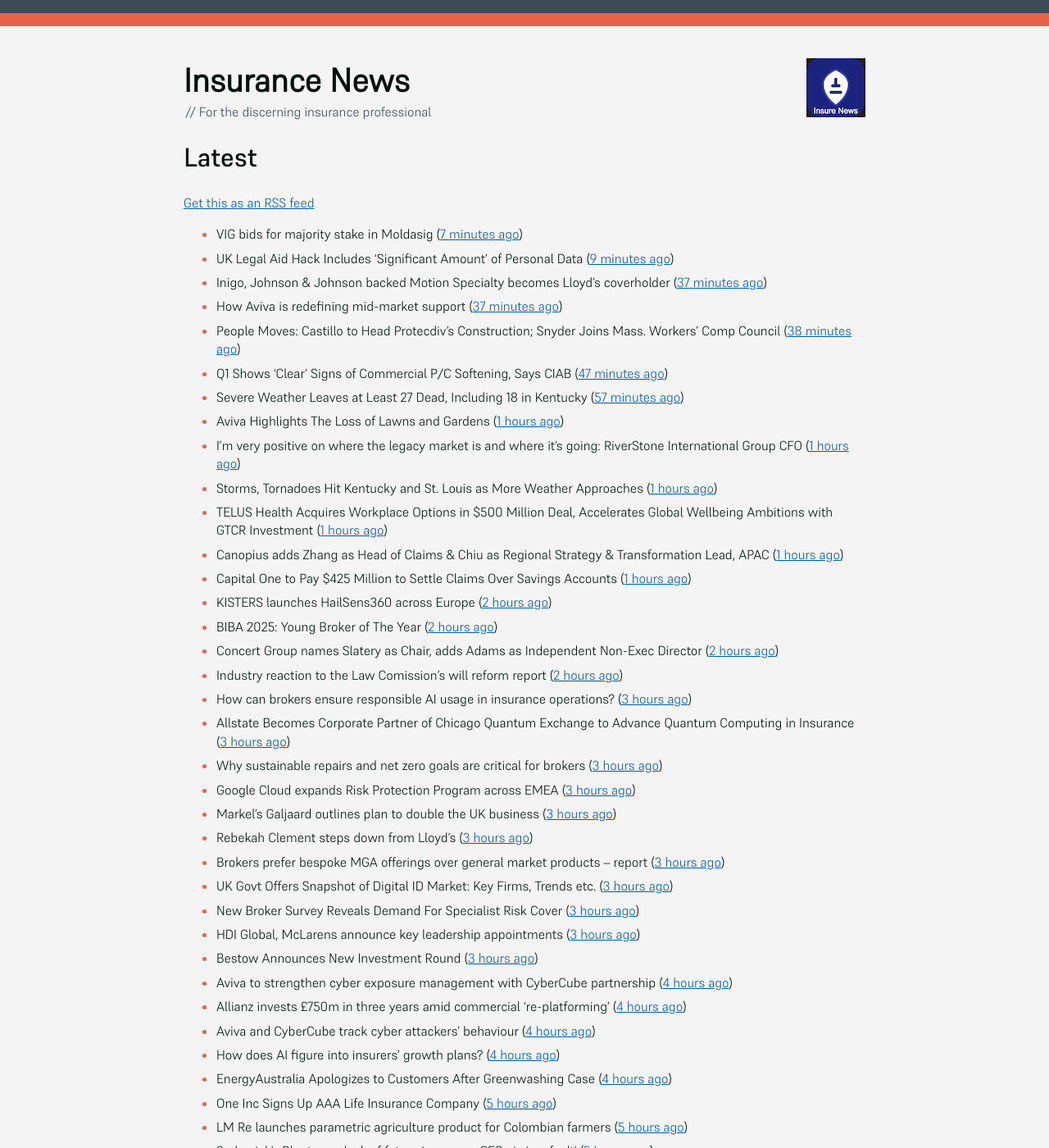
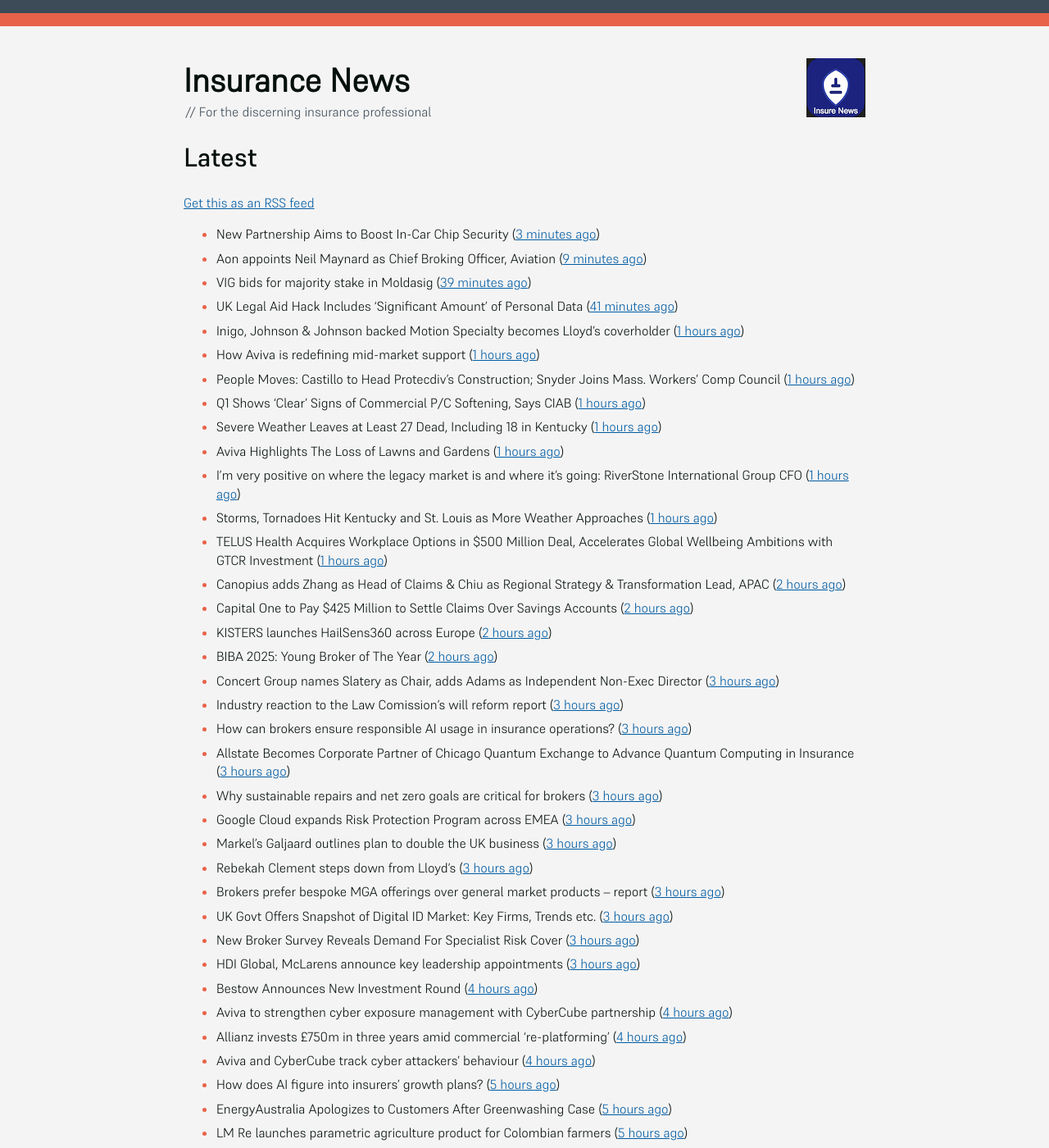
Before and after one commit to mat-0/feeds.thechels.uk, a Jekyll site: the page built from index.md, in a window 1280 px wide and 1400 px high. Shown: the whole window at 82% size. Built offline with Jekyll 4.4.1, drawn with Linux system fonts in a browser that asks for light colours; some of the changed text lies outside the part shown.

Commit message:
New Feed

```diff
--- a/index.md
+++ b/index.md
@@ -8,23 +8,25 @@ description: Latest Updates
 [Get this as an RSS feed](/feed.rss)
 
 <!-- news_marker starts -->
-- VIG bids for majority stake in Moldasig ([7 minutes ago](https://www.reinsurancene.ws/vig-bids-for-majority-stake-in-moldasig/))
-- UK Legal Aid Hack Includes ‘Significant Amount’ of Personal Data ([9 minutes ago](https://www.insurancejournal.com/news/international/2025/05/19/824353.htm))
-- Inigo, Johnson & Johnson backed Motion Specialty becomes Lloyd’s coverholder ([37 minutes ago](https://www.reinsurancene.ws/inigo-johnson-johnson-backed-motion-specialty-becomes-lloyds-coverholder/))
-- How Aviva is redefining mid-market support ([37 minutes ago](https://www.insurancebusinessmag.com/uk/news/breaking-news/how-aviva-is-redefining-midmarket-support-535375.aspx))
-- People Moves: Castillo to Head Protecdiv’s Construction; Snyder Joins Mass. Workers’ Comp Council ([38 minutes ago](https://www.insurancejournal.com/news/east/2025/05/19/823716.htm))
-- Q1 Shows ‘Clear’ Signs of Commercial P/C Softening, Says CIAB ([47 minutes ago](https://www.insurancejournal.com/news/national/2025/05/19/824328.htm))
-- Severe Weather Leaves at Least 27 Dead, Including 18 in Kentucky ([57 minutes ago](https://www.insurancejournal.com/news/southeast/2025/05/19/824341.htm))
+- New Partnership Aims to Boost In-Car Chip Security ([3 minutes ago](https://insurance-edge.net/2025/05/19/new-partnership-aims-to-boost-in-car-chip-security/))
+- Aon appoints Neil Maynard as Chief Broking Officer, Aviation ([9 minutes ago](https://www.reinsurancene.ws/aon-appoints-neil-maynard-as-chief-broking-officer-aviation/))
+- VIG bids for majority stake in Moldasig ([39 minutes ago](https://www.reinsurancene.ws/vig-bids-for-majority-stake-in-moldasig/))
+- UK Legal Aid Hack Includes ‘Significant Amount’ of Personal Data ([41 minutes ago](https://www.insurancejournal.com/news/international/2025/05/19/824353.htm))
+- Inigo, Johnson & Johnson backed Motion Specialty becomes Lloyd’s coverholder ([1 hours ago](https://www.reinsurancene.ws/inigo-johnson-johnson-backed-motion-specialty-becomes-lloyds-coverholder/))
+- How Aviva is redefining mid-market support ([1 hours ago](https://www.insurancebusinessmag.com/uk/news/breaking-news/how-aviva-is-redefining-midmarket-support-535375.aspx))
+- People Moves: Castillo to Head Protecdiv’s Construction; Snyder Joins Mass. Workers’ Comp Council ([1 hours ago](https://www.insurancejournal.com/news/east/2025/05/19/823716.htm))
+- Q1 Shows ‘Clear’ Signs of Commercial P/C Softening, Says CIAB ([1 hours ago](https://www.insurancejournal.com/news/national/2025/05/19/824328.htm))
+- Severe Weather Leaves at Least 27 Dead, Including 18 in Kentucky ([1 hours ago](https://www.insurancejournal.com/news/southeast/2025/05/19/824341.htm))
 - Aviva Highlights The Loss of Lawns and Gardens ([1 hours ago](https://insurance-edge.net/2025/05/19/aviva-highlights-the-loss-of-lawns-and-gardens/))
 - I’m very positive on where the legacy market is and where it’s going: RiverStone International Group CFO ([1 hours ago](https://www.reinsurancene.ws/im-very-positive-on-where-the-legacy-market-is-and-where-its-going-riverstone-international-group-cfo/))
 - Storms, Tornadoes Hit Kentucky and St. Louis as More Weather Approaches ([1 hours ago](https://www.insurancejournal.com/news/southeast/2025/05/19/824329.htm))
 - TELUS Health Acquires Workplace Options in $500 Million Deal, Accelerates Global Wellbeing Ambitions with GTCR Investment ([1 hours ago](https://www.insurtechinsights.com/telus-health-acquires-workplace-options-in-500-million-deal-accelerates-global-wellbeing-ambitions-with-gtcr-investment/))
-- Canopius adds Zhang as Head of Claims & Chiu as Regional Strategy & Transformation Lead, APAC ([1 hours ago](https://www.reinsurancene.ws/canopius-adds-zhang-as-head-of-claims-chiu-as-regional-strategy-transformation-lead-apac/))
-- Capital One to Pay $425 Million to Settle Claims Over Savings Accounts ([1 hours ago](https://www.insurancejournal.com/news/east/2025/05/19/824323.htm))
+- Canopius adds Zhang as Head of Claims & Chiu as Regional Strategy & Transformation Lead, APAC ([2 hours ago](https://www.reinsurancene.ws/canopius-adds-zhang-as-head-of-claims-chiu-as-regional-strategy-transformation-lead-apac/))
+- Capital One to Pay $425 Million to Settle Claims Over Savings Accounts ([2 hours ago](https://www.insurancejournal.com/news/east/2025/05/19/824323.htm))
 - KISTERS launches HailSens360 across Europe ([2 hours ago](https://www.reinsurancene.ws/kisters-launches-hailsens360-across-europe/))
 - BIBA 2025: Young Broker of The Year ([2 hours ago](https://insurance-edge.net/2025/05/19/biba-2025-young-broker-of-the-year/))
-- Concert Group names Slatery as Chair, adds Adams as Independent Non-Exec Director ([2 hours ago](https://www.reinsurancene.ws/concert-group-names-slatery-as-chair-adds-adams-as-independent-non-exec-director/))
-- Industry reaction to the Law Comission’s will reform report ([2 hours ago](https://ifamagazine.com/industry-reaction-to-the-law-comissions-will-reform-report/))
+- Concert Group names Slatery as Chair, adds Adams as Independent Non-Exec Director ([3 hours ago](https://www.reinsurancene.ws/concert-group-names-slatery-as-chair-adds-adams-as-independent-non-exec-director/))
+- Industry reaction to the Law Comission’s will reform report ([3 hours ago](https://ifamagazine.com/industry-reaction-to-the-law-comissions-will-reform-report/))
 - How can brokers ensure responsible AI usage in insurance operations? ([3 hours ago](https://www.insurancebusinessmag.com/uk/news/technology/how-can-brokers-ensure-responsible-ai-usage-in-insurance-operations-536137.aspx))
 - Allstate Becomes Corporate Partner of Chicago Quantum Exchange to Advance Quantum Computing in Insurance ([3 hours ago](https://www.insurtechinsights.com/allstate-becomes-corporate-partner-of-chicago-quantum-exchange-to-advance-quantum-computing-in-insurance/))
 - Why sustainable repairs and net zero goals are critical for brokers ([3 hours ago](https://www.insurancebusinessmag.com/uk/news/environmental/why-sustainable-repairs-and-net-zero-goals-are-critical-for-brokers-536136.aspx))
@@ -35,27 +37,25 @@ description: Latest Updates
 - UK Govt Offers Snapshot of Digital ID Market: Key Firms, Trends etc. ([3 hours ago](https://insurance-edge.net/2025/05/19/uk-govt-offers-snapshot-of-digital-id-market-key-firms-trends-etc/))
 - New Broker Survey Reveals Demand For Specialist Risk Cover ([3 hours ago](https://insurance-edge.net/2025/05/19/new-broker-survey-reveals-demand-for-specialist-risk-cover/))
 - HDI Global, McLarens announce key leadership appointments ([3 hours ago](https://www.insurancebusinessmag.com/uk/news/breaking-news/hdi-global-mclarens-announce-key-leadership-appointments-536132.aspx))
-- Bestow Announces New Investment Round ([3 hours ago](https://insurance-edge.net/2025/05/19/bestow-announces-new-investment-round/))
+- Bestow Announces New Investment Round ([4 hours ago](https://insurance-edge.net/2025/05/19/bestow-announces-new-investment-round/))
 - Aviva to strengthen cyber exposure management with CyberCube partnership ([4 hours ago](https://www.reinsurancene.ws/aviva-to-strengthen-cyber-exposure-management-with-cybercube-partnership/))
 - Allianz invests £750m in three years amid commercial ‘re-platforming’ ([4 hours ago](https://www.postonline.co.uk/news/7957771/allianz-invests-ps750m-in-three-years-amid-commercial-replatforming))
 - Aviva and CyberCube track cyber attackers’ behaviour ([4 hours ago](https://www.postonline.co.uk/news/7957778/aviva-and-cybercube-track-cyber-attackers-behaviour))
-- How does AI figure into insurers' growth plans? ([4 hours ago](https://www.dig-in.com/list/how-does-ai-figure-into-insurers-growth-plans))
-- EnergyAustralia Apologizes to Customers After Greenwashing Case ([4 hours ago](https://www.insurancejournal.com/news/international/2025/05/19/824194.htm))
-- One Inc Signs Up AAA Life Insurance Company ([5 hours ago](https://insurance-edge.net/2025/05/19/one-ince-signs-up-aaa-life-insurance-company/))
+- How does AI figure into insurers' growth plans? ([5 hours ago](https://www.dig-in.com/list/how-does-ai-figure-into-insurers-growth-plans))
+- EnergyAustralia Apologizes to Customers After Greenwashing Case ([5 hours ago](https://www.insurancejournal.com/news/international/2025/05/19/824194.htm))
 - LM Re launches parametric agriculture product for Colombian farmers ([5 hours ago](https://www.reinsurancene.ws/lm-re-launches-parametric-agriculture-product-for-colombian-farmers/))
 - Sedgwick’s Blunt says lack of future insurance CEOs is ‘our fault’ ([5 hours ago](https://www.postonline.co.uk/news/7957772/sedgwicks-blunt-says-lack-of-future-insurance-ceos-is-our-fault))
-- UK’s Anglian Water Fined £1.4 Million Over Drinking Water Failures ([5 hours ago](https://www.insurancejournal.com/news/international/2025/05/19/824185.htm))
-- Insurance figures richer than The King revealed ([5 hours ago](https://www.postonline.co.uk/news/7957777/insurance-figures-richer-than-the-king-revealed))
+- UK’s Anglian Water Fined £1.4 Million Over Drinking Water Failures ([6 hours ago](https://www.insurancejournal.com/news/international/2025/05/19/824185.htm))
+- Insurance figures richer than The King revealed ([6 hours ago](https://www.postonline.co.uk/news/7957777/insurance-figures-richer-than-the-king-revealed))
 - Crypto High-Rollers Go Big on Bodyguards to Deter Kidnappers ([6 hours ago](https://www.insurancejournal.com/news/international/2025/05/19/824178.htm))
-- Pacific Life Re names Kenichi Kim as Head of South Korea ([6 hours ago](https://www.reinsurancene.ws/pacific-life-re-names-kenichi-kim-as-head-of-south-korea/))
-- Estonia Says Russia Detained Tanker in Baltic Sea ([6 hours ago](https://www.insurancejournal.com/news/international/2025/05/19/824175.htm))
-- TBIG's Deva Risk acquires David Vaughan & Co ([7 hours ago](https://www.insurancebusinessmag.com/uk/news/breaking-news/tbigs-deva-risk-acquires-david-vaughan-and-co-536120.aspx))
-- Rising gold prices – experts urge homeowners to check insurance ([7 hours ago](https://www.insurancebusinessmag.com/uk/news/property-insurance/rising-gold-prices--experts-urge-homeowners-to-check-insurance-536119.aspx))
-- Motor insurance premiums rise again amid personal injury guidelines ([7 hours ago](https://www.insurancebusinessmag.com/uk/news/auto-motor/motor-insurance-premiums-rise-again-amid-personal-injury-guidelines-536118.aspx))
-- West of England P&I Club sees combined ratio sink ([7 hours ago](https://www.insurancebusinessmag.com/uk/news/marine/west-of-england-pandi-club-sees-combined-ratio-sink-536117.aspx))
-- Captives to Remain Viable as Market Softens: RIMS Panel ([7 hours ago](https://www.insurancejournal.com/news/national/2025/05/19/823940.htm))
+- Estonia Says Russia Detained Tanker in Baltic Sea ([7 hours ago](https://www.insurancejournal.com/news/international/2025/05/19/824175.htm))
+- TBIG's Deva Risk acquires David Vaughan & Co ([8 hours ago](https://www.insurancebusinessmag.com/uk/news/breaking-news/tbigs-deva-risk-acquires-david-vaughan-and-co-536120.aspx))
+- Rising gold prices – experts urge homeowners to check insurance ([8 hours ago](https://www.insurancebusinessmag.com/uk/news/property-insurance/rising-gold-prices--experts-urge-homeowners-to-check-insurance-536119.aspx))
+- Motor insurance premiums rise again amid personal injury guidelines ([8 hours ago](https://www.insurancebusinessmag.com/uk/news/auto-motor/motor-insurance-premiums-rise-again-amid-personal-injury-guidelines-536118.aspx))
+- West of England P&I Club sees combined ratio sink ([8 hours ago](https://www.insurancebusinessmag.com/uk/news/marine/west-of-england-pandi-club-sees-combined-ratio-sink-536117.aspx))
+- Captives to Remain Viable as Market Softens: RIMS Panel ([8 hours ago](https://www.insurancejournal.com/news/national/2025/05/19/823940.htm))
 - Texas Stock Exchange CEO Sees State Muscling In on NYC, Delaware ([8 hours ago](https://www.insurancejournal.com/news/southcentral/2025/05/19/824129.htm))
-- Sedgwick: Number of Recalled Products in US Rose 25% in First Quarter ([8 hours ago](https://www.insurancejournal.com/news/national/2025/05/19/824155.htm))
+- Sedgwick: Number of Recalled Products in US Rose 25% in First Quarter ([9 hours ago](https://www.insurancejournal.com/news/national/2025/05/19/824155.htm))
 - Complaints About Florida Insurers Have More Than Doubled in 5 Years, or Have They? ([9 hours ago](https://www.insurancejournal.com/news/southeast/2025/05/19/824138.htm))
 - Maine Lawmakers Thwart Move to Allow Mennonites to Self-Insure ([9 hours ago](https://www.insurancejournal.com/news/east/2025/05/19/824161.htm))
 - Washington Roofing Company Fined $300K After Worker Falls From Roof ([9 hours ago](https://www.insurancejournal.com/news/west/2025/05/19/823964.htm))
@@ -114,7 +114,7 @@ description: Latest Updates
 - How AI detection can change risk assessments ([4 days ago](https://www.dig-in.com/opinion/how-ai-detection-can-change-risk-assessments))
 - Neutrinos Secures Major AI Underwriting Transformation Deal with Fortune 500 Life Insurer ([4 days ago](https://www.insurtechinsights.com/neutrinos-secures-major-ai-underwriting-transformation-deal-with-fortune-500-life-insurer/))
 - AI and MGAs have role to play in new era for insurance broking ([4 days ago](https://www.postonline.co.uk/technology/7957751/ai-and-mgas-have-role-to-play-in-new-era-for-insurance-broking))
-- Encova Insurance Appoints Ramu Lingala as Chief Information Officer ([4 days ago](https://www.insurtechinsights.com/encova-insurance-appoints-ramu-lingala-as-chief-information-officer/))
+- Encova Insurance Appoints Ramu Lingala as Chief Information Officer ([5 days ago](https://www.insurtechinsights.com/encova-insurance-appoints-ramu-lingala-as-chief-information-officer/))
 - Biba names Caroline Barr as first female chair ([5 days ago](https://www.postonline.co.uk/broker/7957749/biba-names-caroline-barr-as-first-female-chair))
 - Rosemount Financial Solutions (IFA) announces 4C Platform partnership to support private medical insurance advice ([5 days ago](https://ifamagazine.com/rosemount-financial-solutions-ifa-announces-4c-platform-partnership-to-support-private-medical-insurance-advice/))
 - FCA handed 170,000-strong petition to fix insurance failings ([5 days ago](https://www.postonline.co.uk/regulation/7957747/fca-handed-170000-strong-petition-to-fix-insurance-failings))
```
Also changed, not shown: other parts of index.md (+1 -1 lines).
